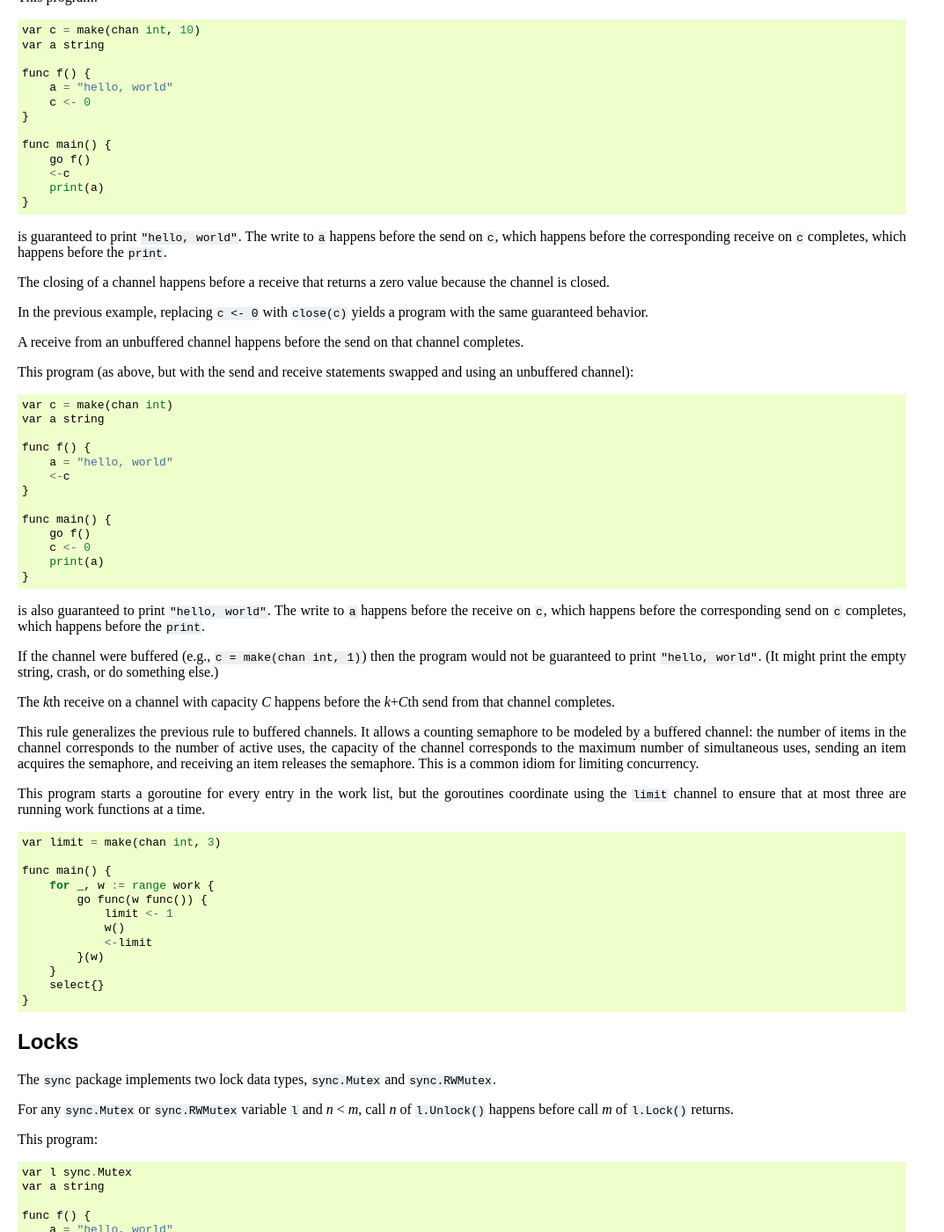
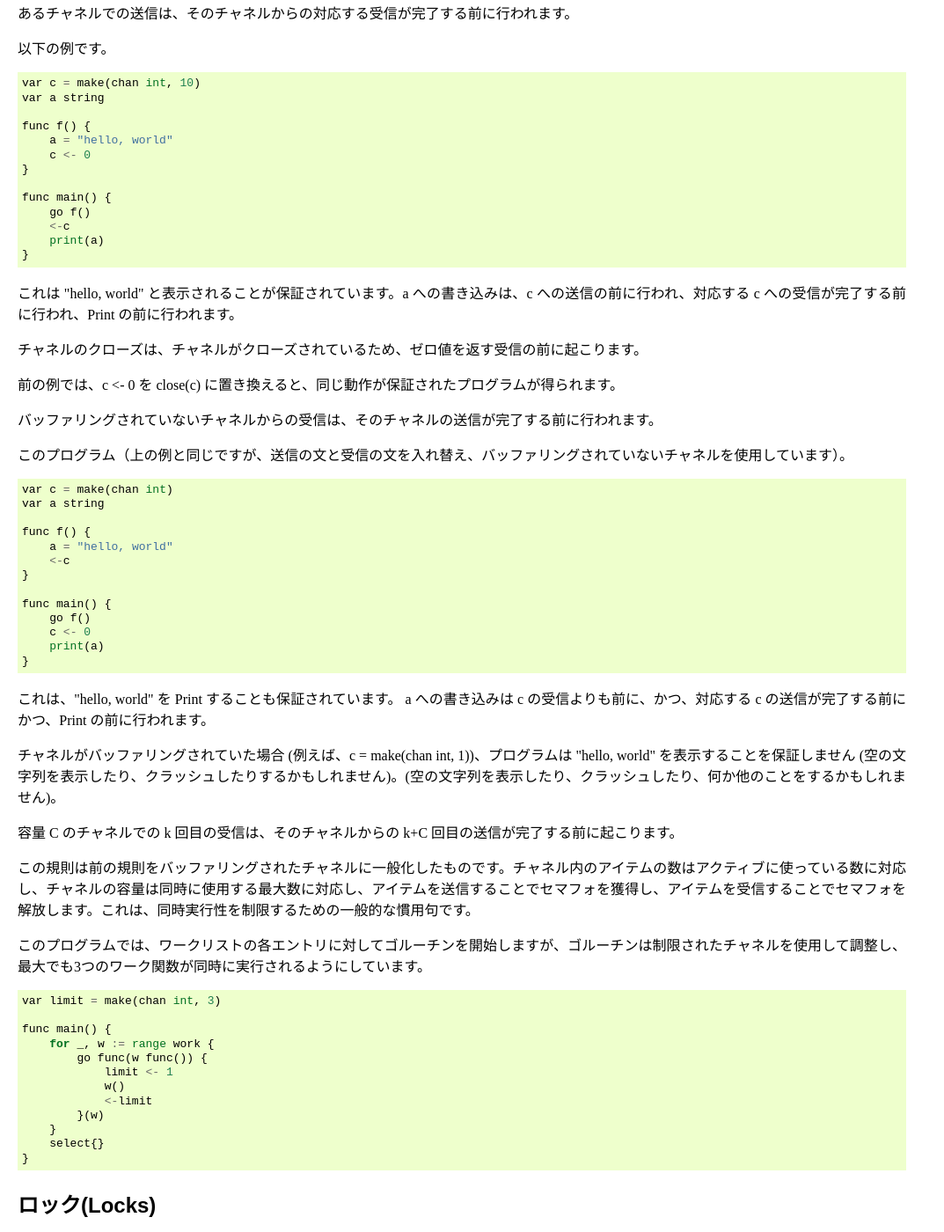
Before and after one commit to d-tsuji/go-memory-model-ja, a Sphinx documentation site: the page built from source/go_mem.rst, in a window 1280 px wide and 1400 px high, scrolled down 2369 px. Shown: the whole window at 88% size, without its empty margins (0-1073 px from the left). Built offline with Sphinx 7.4.7, drawn with Linux system fonts in a browser that asks for light colours; some of the changed text lies outside the part shown.

Commit message:
update memory model

```diff
--- a/source/go_mem.rst
+++ b/source/go_mem.rst
@@ -43,11 +43,11 @@ v の型のゼロ値を用いて変数 v を初期化する場合は、メモリ
 
 そのマシンの一語より大きい値の参照および更新は、順不同の複数のマシンワードサイズの処理として振舞います。
 
-Synchronization
----------------
+同期(Synchronization)
+------------------------------
 
-Initialization
-~~~~~~~~~~~~~~
+初期化(Initialization)
+~~~~~~~~~~~~~~~~~~~~~~~~~~~~
 
 プログラムの初期化は単一のゴルーチンで実行されますが、そのゴルーチンは同時に実行される別のゴルーチンを作成することがあります。
 
@@ -55,8 +55,8 @@ Initialization
 
 関数 ``main.main`` の開始は、すべての ``init`` 関数が完了した後に発生します。
 
-Goroutine creation
-~~~~~~~~~~~~~~~~~~
+ゴルーチンの生成(Goroutine creation)
+~~~~~~~~~~~~~~~~~~~~~~~~~~~~~~~~~~~~~~~~
 
 新しいゴルーチンを開始する ``go`` ステートメントは、ゴルーチンの実行が始まる前に発生します。
 
@@ -78,8 +78,8 @@ Goroutine creation
 
 ``hello`` を呼び出すと、未来のある時点(おそらく ``hello`` が戻った後)で「hello、world」が出力されます。
 
-Goroutine destruction
-~~~~~~~~~~~~~~~~~~~~~
+ゴルーチンの破壊(Goroutine destruction)
+~~~~~~~~~~~~~~~~~~~~~~~~~~~~~~~~~~~~~~~~~~
 
 ゴルーチンの終了は、プログラム内のイベントの前に発生することが保証されていません。例として以下のプログラムを見てみます。
 
@@ -97,18 +97,14 @@ a への割り当ての後に同期イベントが続くことはないため、
 
 ゴルーチンの影響を別のゴルーチンで観察する必要がある場合は、ロックやチャネル通信などの同期メカニズムを使用して、相対的な順序を確立します。
 
-Channel communication
-~~~~~~~~~~~~~~~~~~~~~
+チャネル通信(Channel communication)
+~~~~~~~~~~~~~~~~~~~~~~~~~~~~~~~~~~~~~~~~~~
 
-Channel communication is the main method of synchronization between
-goroutines. Each send on a particular channel is matched to a
-corresponding receive from that channel, usually in a different
-goroutine.
+チャネル通信は、ゴルーチンを同期させる主な方法です。特定のチャネルでのそれぞれの送信は、そのチャネルからの対応する受信と関連しており、通常は別のゴルーチンで行われます。
 
-A send on a channel happens before the corresponding receive from that
-channel completes.
+あるチャネルでの送信は、そのチャネルからの対応する受信が完了する前に行われます。
 
-This program:
+以下の例です。
 
 ::
 
@@ -127,21 +123,15 @@ This program:
        }
 
 
-is guaranteed to print ``"hello, world"``. The write to ``a`` happens
-before the send on ``c``, which happens before the corresponding receive
-on ``c`` completes, which happens before the ``print``.
+これは "hello, world" と表示されることが保証されています。a への書き込みは、c への送信の前に行われ、対応する c への受信が完了する前に行われ、Print の前に行われます。
 
-The closing of a channel happens before a receive that returns a zero
-value because the channel is closed.
+チャネルのクローズは、チャネルがクローズされているため、ゼロ値を返す受信の前に起こります。
 
-In the previous example, replacing ``c <- 0`` with ``close(c)`` yields a
-program with the same guaranteed behavior.
+前の例では、c <- 0 を close(c) に置き換えると、同じ動作が保証されたプログラムが得られます。
 
-A receive from an unbuffered channel happens before the send on that
-channel completes.
+バッファリングされていないチャネルからの受信は、そのチャネルの送信が完了する前に行われます。
 
-This program (as above, but with the send and receive statements swapped
-and using an unbuffered channel):
+このプログラム（上の例と同じですが、送信の文と受信の文を入れ替え、バッファリングされていないチャネルを使用しています）。
 
 ::
 
@@ -160,29 +150,15 @@ and using an unbuffered channel):
        }
 
 
-is also guaranteed to print ``"hello, world"``. The write to ``a``
-happens before the receive on ``c``, which happens before the
-corresponding send on ``c`` completes, which happens before the
-``print``.
+これは、"hello, world" を Print することも保証されています。 a への書き込みは c の受信よりも前に、かつ、対応する c の送信が完了する前にかつ、Print の前に行われます。
 
-If the channel were buffered (e.g., ``c = make(chan int, 1)``) then the
-program would not be guaranteed to print ``"hello, world"``. (It might
-print the empty string, crash, or do something else.)
+チャネルがバッファリングされていた場合 (例えば、c = make(chan int, 1))、プログラムは "hello, world" を表示することを保証しません (空の文字列を表示したり、クラッシュしたりするかもしれません)。(空の文字列を表示したり、クラッシュしたり、何か他のことをするかもしれません)。
 
-The *k*\ th receive on a channel with capacity *C* happens before the
-*k*\ +\ *C*\ th send from that channel completes.
+容量 C のチャネルでの k 回目の受信は、そのチャネルからの k+C 回目の送信が完了する前に起こります。
 
-This rule generalizes the previous rule to buffered channels. It allows
-a counting semaphore to be modeled by a buffered channel: the number of
-items in the channel corresponds to the number of active uses, the
-capacity of the channel corresponds to the maximum number of
-simultaneous uses, sending an item acquires the semaphore, and receiving
-an item releases the semaphore. This is a common idiom for limiting
-concurrency.
+この規則は前の規則をバッファリングされたチャネルに一般化したものです。チャネル内のアイテムの数はアクティブに使っている数に対応し、チャネルの容量は同時に使用する最大数に対応し、アイテムを送信することでセマフォを獲得し、アイテムを受信することでセマフォを解放します。これは、同時実行性を制限するための一般的な慣用句です。
 
-This program starts a goroutine for every entry in the work list, but
-the goroutines coordinate using the ``limit`` channel to ensure that at
-most three are running work functions at a time.
+このプログラムでは、ワークリストの各エントリに対してゴルーチンを開始しますが、ゴルーチンは制限されたチャネルを使用して調整し、最大でも3つのワーク関数が同時に実行されるようにしています。
 
 ::
 
@@ -200,17 +176,12 @@ most three are running work functions at a time.
        }
 
 
-Locks
-~~~~~
+ロック(Locks)
+~~~~~~~~~~~~~~~~
 
-The ``sync`` package implements two lock data types, ``sync.Mutex`` and
-``sync.RWMutex``.
+sync パッケージは、sync.Mutex と sync.RWMutex という二つのロックデータ型を実装しています。
 
-For any ``sync.Mutex`` or ``sync.RWMutex`` variable ``l`` and *n* < *m*,
-call *n* of ``l.Unlock()`` happens before call *m* of ``l.Lock()``
-returns.
-
-This program:
+任意の sync.Mutex または sync.RWMutex 変数 l と n < m の場合、l.Lock() の呼び出し m が返される前に l.Unlock() の呼び出し n が行われます。
 
 ::
 
@@ -229,29 +200,16 @@ This program:
            print(a)
        }
 
+このプログラムは、"hello, world "を出力することが保証されています。l.Unlock() (f) の最初の呼び出しは、l.Lock() (main) の 2 番目の呼び出しが返ってくる前に行われ、これは出力の前に行われます。
 
-is guaranteed to print ``"hello, world"``. The first call to
-``l.Unlock()`` (in ``f``) happens before the second call to ``l.Lock()``
-(in ``main``) returns, which happens before the ``print``.
-
-For any call to ``l.RLock`` on a ``sync.RWMutex`` variable ``l``, there
-is an *n* such that the ``l.RLock`` happens (returns) after call *n* to
-``l.Unlock`` and the matching ``l.RUnlock`` happens before call *n*\ +1
-to ``l.Lock``.
+sync.RWMutex 変数 l 上の l.RLock への任意の呼び出しについては、l.Unlock への呼び出し n の後に l.RLock が発生(戻り)し、一致する l.RUnlock が l.Lock への呼び出し n+1 の前に発生するような n が存在します。
 
 Once
 ~~~~
 
-The ``sync`` package provides a safe mechanism for initialization in the
-presence of multiple goroutines through the use of the ``Once`` type.
-Multiple threads can execute ``once.Do(f)`` for a particular ``f``, but
-only one will run ``f()``, and the other calls block until ``f()`` has
-returned.
+sync パッケージは、 Once 型を使用することで、複数のゴルーチンが存在する場合に初期化のための安全なメカニズムを提供します。複数のスレッドが特定の f に対して once.Do(f) を実行することができますが、f() を実行するのは 1 つだけで、他の呼び出しは f() が戻るまでブロックされます。
 
-A single call of ``f()`` from ``once.Do(f)`` happens (returns) before
-any call of ``once.Do(f)`` returns.
-
-In this program:
+once.Do(f) からの単一の f() の呼び出しは、 once.Do(f) の呼び出しが返ってくる前に発生します(返ってきます)。
 
 ::
 
@@ -272,19 +230,12 @@ In this program:
            go doprint()
        }
 
+このプログラムでは、twoprint を呼び出すと setup が 1 回だけ呼び出されます。セットアップ関数は、どちらかのprintを呼び出す前に完了します。その結果、"hello, world" が2回出力されることになります。
 
-calling ``twoprint`` will call ``setup`` exactly once. The ``setup``
-function will complete before either call of ``print``. The result will
-be that ``"hello, world"`` will be printed twice.
+誤った同期(Incorrect synchronization)
+--------------------------------------------------
 
-Incorrect synchronization
--------------------------
-
-Note that a read r may observe the value written by a write w that
-happens concurrently with r. Even if this occurs, it does not imply that
-reads happening after r will observe writes that happened before w.
-
-In this program:
+読み取り r は、r と同時に発生した書き込み w によって書き込まれた値を観測する可能性があることに注意してください。このような場合でも、r の後に発生した読み取りが w の前に発生した書き込みを観測することを意味するわけではありません。
 
 ::
 
@@ -305,14 +256,11 @@ In this program:
            g()
        }
 
+このプログラムでは、g が 2 を表示してから 0 を表示することがあります。
 
-it can happen that ``g`` prints ``2`` and then ``0``.
+この事実は、いくつかの一般的なイディオムを無効にします。
 
-This fact invalidates a few common idioms.
-
-Double-checked locking is an attempt to avoid the overhead of
-synchronization. For example, the ``twoprint`` program might be
-incorrectly written as:
+ダブルチェックロックは同期化のオーバーヘッドを避けるための試みです。例えば、twooprintプログラムは次のように誤って書かれているかもしれません。
 
 ::
 
@@ -336,12 +284,9 @@ incorrectly written as:
            go doprint()
        }
 
+このバージョンでは、"hello, world "の代わりに空の文字列を表示することができます。
 
-but there is no guarantee that, in ``doprint``, observing the write to
-``done`` implies observing the write to ``a``. This version can
-(incorrectly) print an empty string instead of ``"hello, world"``.
-
-Another incorrect idiom is busy waiting for a value, as in:
+もう一つの間違ったイディオムは、次のように、値を待つのにビジーループを用いることです。
 
 ::
 
@@ -360,15 +305,9 @@ Another incorrect idiom is busy waiting for a value, as in:
            print(a)
        }
 
+前述のように、main で done への書き込みを観測することが a への書き込みを観測することを意味するという保証はないので、このプログラムも空の文字列を表示する可能性があります。さらに悪いことに、2 つのスレッド間には同期イベントがないので、 done への書き込みが main で観測されるという保証はありません。main のループが終了することは保証されていません。
 
-As before, there is no guarantee that, in ``main``, observing the write
-to ``done`` implies observing the write to ``a``, so this program could
-print an empty string too. Worse, there is no guarantee that the write
-to ``done`` will ever be observed by ``main``, since there are no
-synchronization events between the two threads. The loop in ``main`` is
-not guaranteed to finish.
-
-There are subtler variants on this theme, such as this program.
+このテーマには、このプログラムのような微妙な亜種があります。
 
 ::
 
@@ -391,9 +330,6 @@ There are subtler variants on this theme, such as this program.
            print(g.msg)
        }
 
+main が g != nil を観測してループを終了したとしても、g.msg の初期化値を観測できる保証はありません。
 
-Even if ``main`` observes ``g != nil`` and exits its loop, there is no
-guarantee that it will observe the initialized value for ``g.msg``.
-
-In all these examples, the solution is the same: use explicit
-synchronization.
+これらの例では、解決策はすべて同じです。
```
